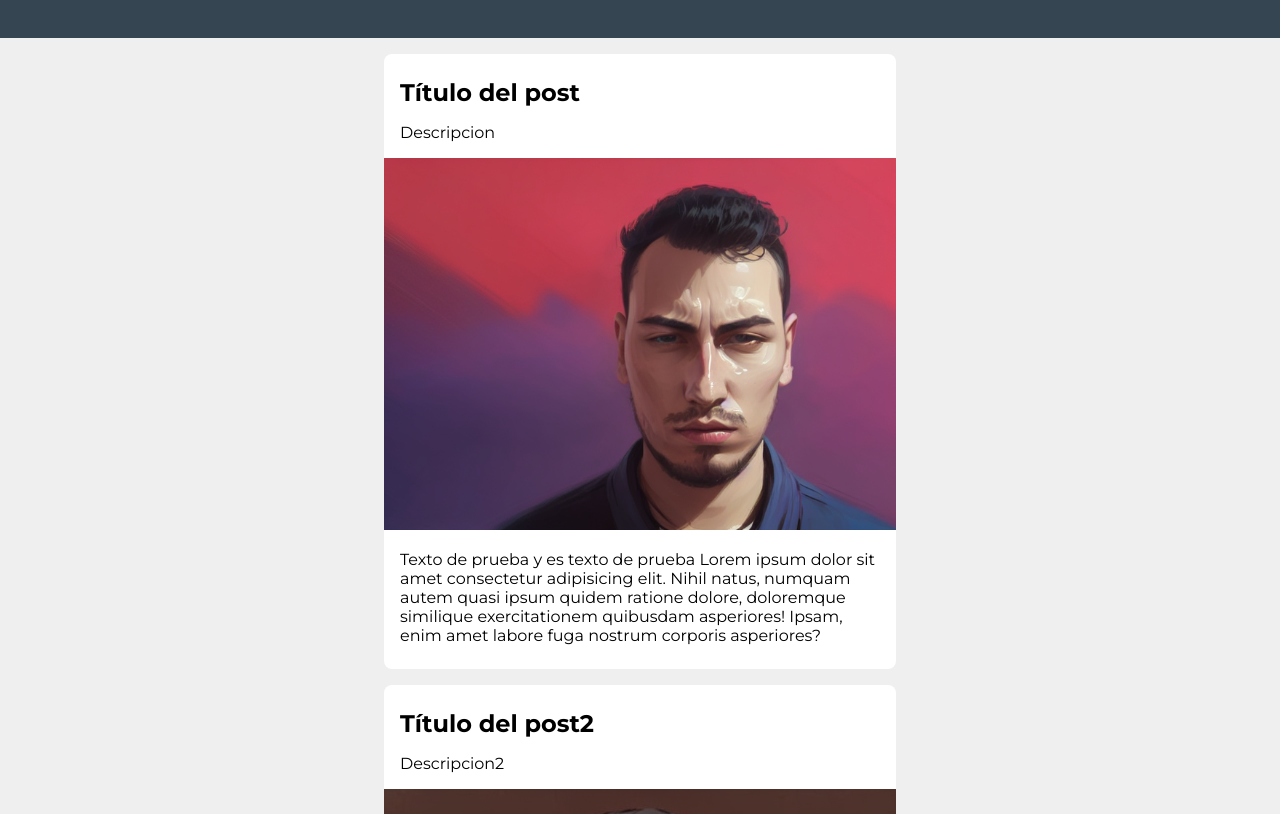
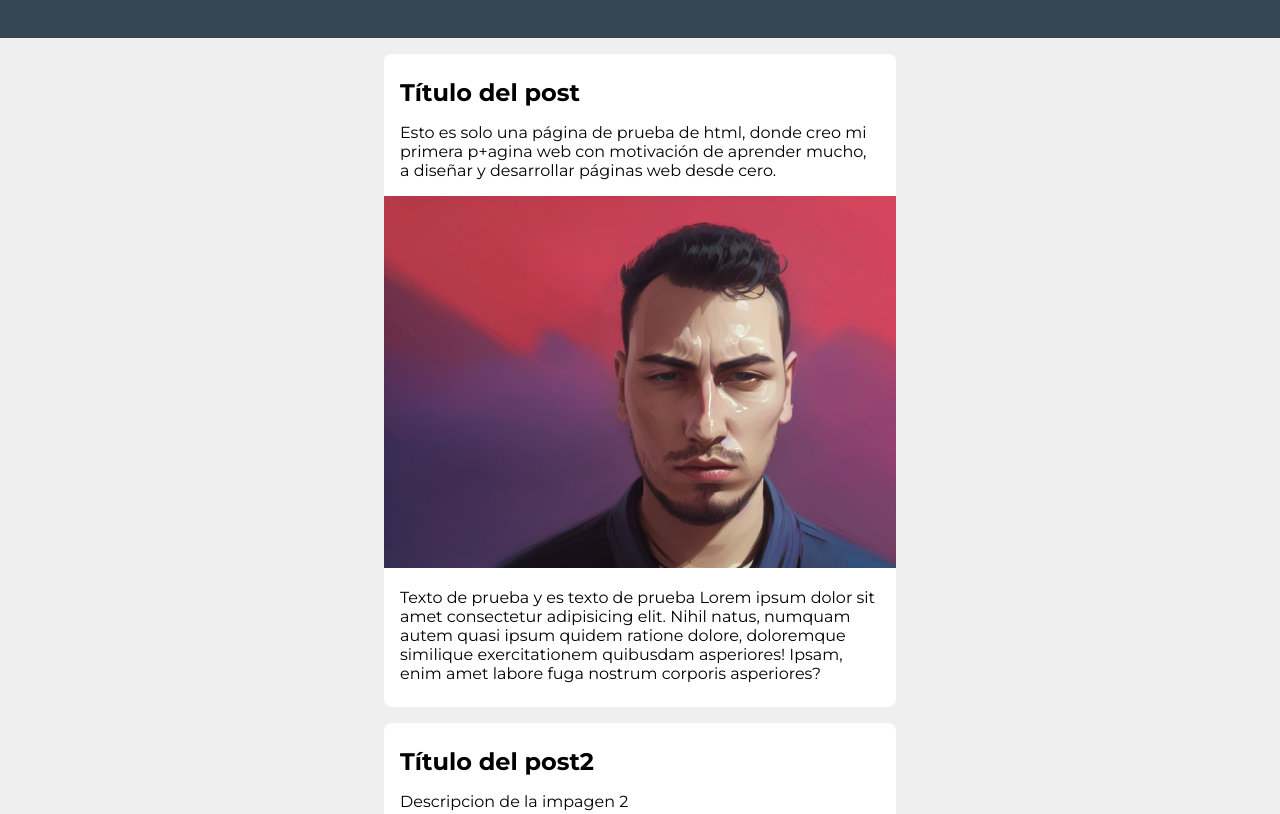
Before and after one commit to brandugar/htmlWithCss, a plain HTML site: page index.html in a window 1280 px wide. Shown: the part 300-1114 px from the top of the page. Drawn offline with Linux system fonts and the light colour scheme.

Commit message:
Agrengando contenido al html

```diff
--- a/index.html
+++ b/index.html
@@ -17,7 +17,7 @@
     <section class="container">
       <article class="post">
         <h2>Título del post</h2>
-        <p>Descripcion</p>
+        <p>Esto es solo una página de prueba de html, donde creo mi primera p+agina web con motivación de aprender mucho, a diseñar y desarrollar páginas web desde cero.</p>
         <img src="img/brandon.png" alt="Imagen de prueba" width="512" />
         <p class="texto">
           Texto de prueba y es texto de prueba Lorem ipsum dolor sit amet
@@ -28,7 +28,7 @@
       </article>
       <article class="post">
         <h2>Título del post2</h2>
-        <p>Descripcion2</p>
+        <p>Descripcion de la impagen 2</p>
         <img src="img/brandon2.png" alt="Imagen de prueba" />
         <p>
           Texto de prueba2 y es texto de prueba Lorem ipsum dolor sit amet
```
